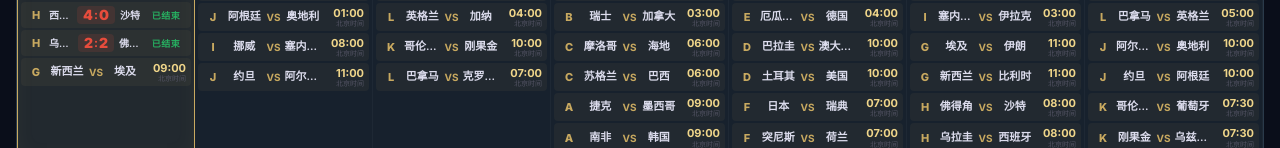
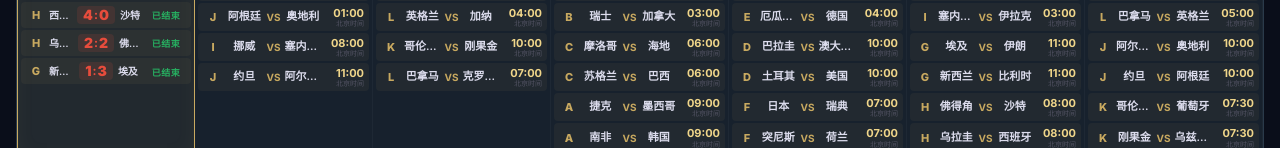
Before and after one commit to Jimbo-cat/worldcup-2026, a plain HTML site: page index.html in a window 1280 px wide. Shown: the part 802-950 px from the top of the page. Drawn offline with Linux system fonts and the light colour scheme.

Commit message:
auto-update: match scores 2026-06-22 11:55

```diff
--- a/index.html
+++ b/index.html
@@ -307,7 +307,7 @@ const MATCHES = [
   {d:21,m:6,grp:'G',h:'Belgium',a:'Iran',t:'20:00',p:'GS',sc:'0-0',st:'f',et:false,ev:[]},
   {d:21,m:6,grp:'H',h:'Spain',a:'Saudi Arabia',t:'17:00',p:'GS',sc:'4-0',st:'f',et:false,ev:[{min:10,t:'h',p:'Lamine Yamal',ic:'⚽',d:'Lamine Yamal 破门，比分 1-0'},{min:21,t:'h',p:'Mikel Oyarzabal',ic:'⚽',d:'Mikel Oyarzabal 破门，比分 2-0'},{min:49,t:'h',p:'Hassan Al-Tambakti',ic:'⚽',d:'Hassan Al-Tambakti 破门，比分 3-0'}]},
   {d:21,m:6,grp:'H',h:'Uruguay',a:'Cape Verde',t:'23:00',p:'GS',sc:'2-2',st:'f',et:false,ev:[{min:21,t:'a',p:'Kevin Pina (footballer)',ic:'⚽',d:'Kevin Pina (footballer) 破门，比分 0-1'},{min:44,t:'h',p:'Maximiliano Araújo',ic:'⚽',d:'Maximiliano Araújo 破门，比分 1-1'},{min:45+6,t:'h',p:'Agustín Canobbio',ic:'⚽',d:'Agustín Canobbio 破门，比分 2-1'},{min:61,t:'a',p:'Hélio Varela',ic:'⚽',d:'Hélio Varela 破门，比分 2-2'}]},
-  {d:22,m:6,grp:'G',h:'New Zealand',a:'Egypt',t:'02:00',p:'GS',sc:null,et:false,ev:[]},
+  {d:22,m:6,grp:'G',h:'New Zealand',a:'Egypt',t:'02:00',p:'GS',sc:'1-3',st:'f',et:false,ev:[{min:15,t:'h',p:'Finn Surman',ic:'⚽',d:'Finn Surman 破门，比分 1-0'},{min:58,t:'a',p:'Mostafa Ziko',ic:'⚽',d:'Mostafa Ziko 破门，比分 1-1'},{min:67,t:'a',p:'Mohamed Salah',ic:'⚽',d:'Mohamed Salah 破门，比分 1-2'},{min:82,t:'a',p:'Trézéguet (Egyptian footballer)',ic:'⚽',d:'Trézéguet (Egyptian footballer) 破门，比分 1-3'}]},
   {d:22,m:6,grp:'I',h:'France',a:'Iraq',t:'22:00',p:'GS',sc:null,et:false,ev:[]},
   {d:22,m:6,grp:'J',h:'Argentina',a:'Austria',t:'18:00',p:'GS',sc:null,et:false,ev:[]},
   {d:23,m:6,grp:'I',h:'Norway',a:'Senegal',t:'01:00',p:'GS',sc:null,et:false,ev:[]},
```
